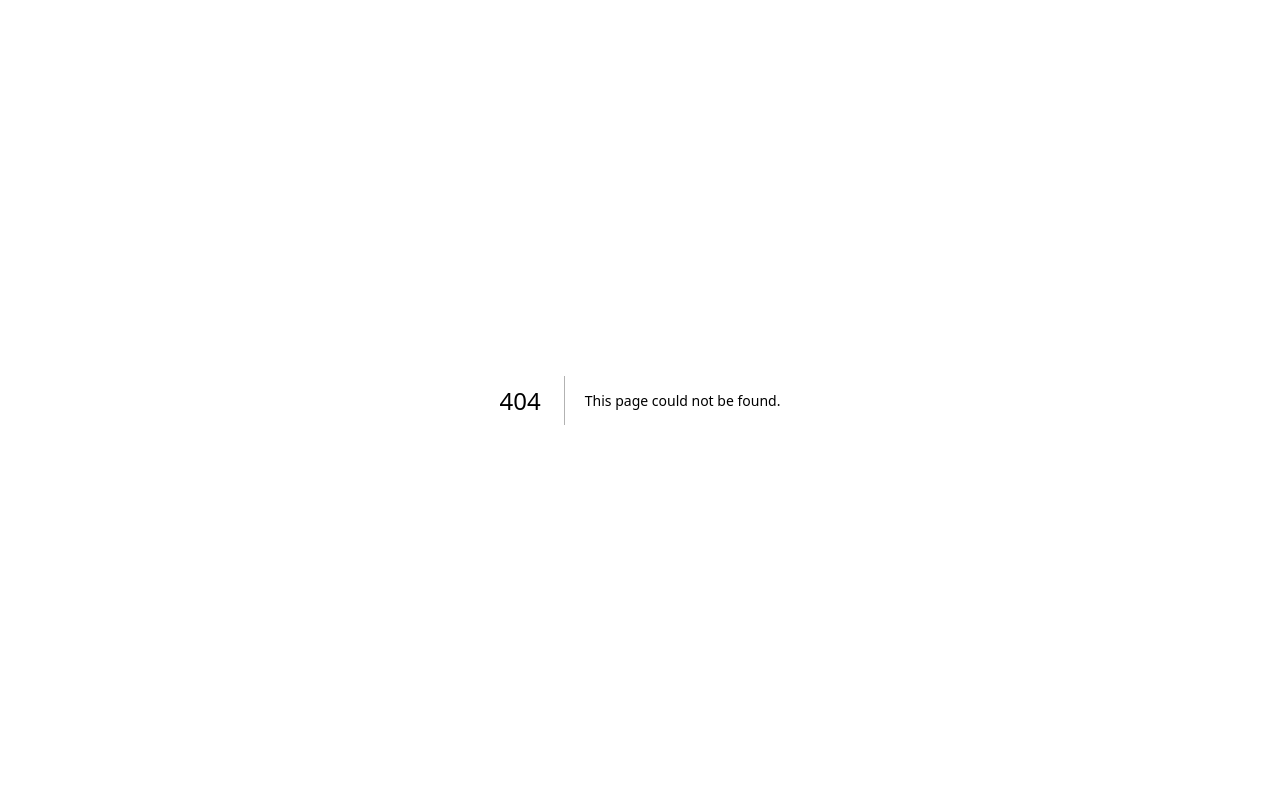
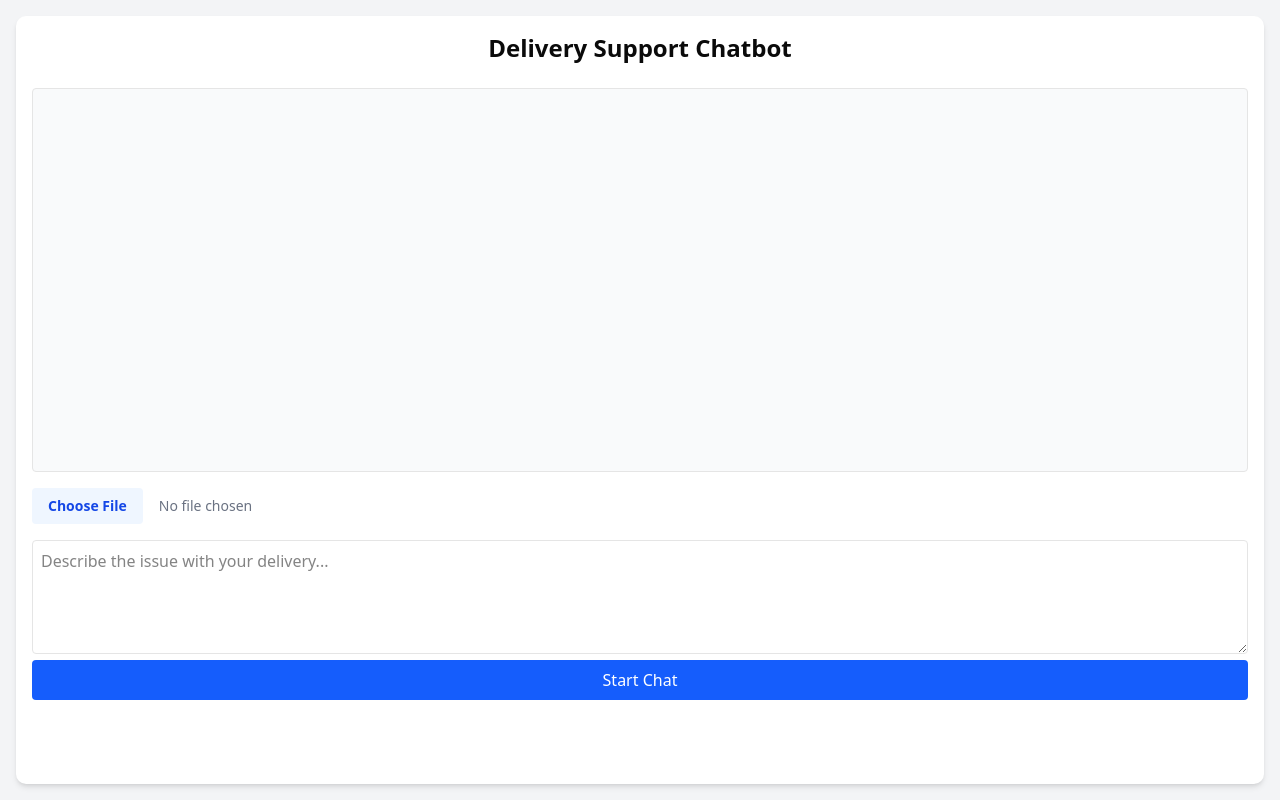
Before and after one commit to Vedant817/Walmart-Sparkathon, a Next.js app in the folder dashboard/: page /dashboard/customer/query in a window 1280 px wide. Before the commit this address had no page. Built offline with nearby package versions, Linux system fonts and the light colour scheme.

Commit message:
Customer Query Page

```diff
--- /dev/null
+++ b/dashboard/src/app/(app)/dashboard/customer/query/page.tsx
@@ -0,0 +1,15 @@
+import React from 'react'
+import ChatInterface from '@/components/customer/QueryChat'
+
+const CustomerQuery = () => {
+    return (
+        <main className="h-screen flex items-center justify-center bg-gray-100 w-screen p-4">
+            <div className="bg-white p-4 rounded-lg shadow-md w-full h-full">
+                <h1 className="text-2xl font-bold mb-6 text-center">Delivery Support Chatbot</h1>
+                <ChatInterface />
+            </div>
+        </main>
+    )
+}
+
+export default CustomerQuery
--- /dev/null
+++ b/dashboard/src/components/customer/QueryChat.tsx
@@ -0,0 +1,198 @@
+'use client';
+import { useState } from 'react';
+import Markdown from 'react-markdown';
+
+interface Message {
+    role: 'user' | 'bot';
+    content: string;
+    mediaUrl?: string;
+}
+
+export default function ChatInterface() {
+    const [messages, setMessages] = useState<Message[]>([]);
+    const [file, setFile] = useState<File | null>(null);
+    const [userMessage, setUserMessage] = useState('');
+    const [uploading, setUploading] = useState(false);
+    const [error, setError] = useState<string | null>(null);
+    const [chatStarted, setChatStarted] = useState(false);
+
+    const handleFileChange = (e: React.ChangeEvent<HTMLInputElement>) => {
+        if (e.target.files && e.target.files[0]) {
+            setFile(e.target.files[0]);
+            setError(null);
+        }
+    };
+
+    const handleSubmit = async (e: React.FormEvent) => {
+        e.preventDefault();
+        if (!file || !userMessage) {
+            setError('Please provide both a message and an image/video.');
+            return;
+        }
+
+        setUploading(true);
+        setError(null);
+
+        try {
+            const formData = new FormData();
+            formData.append('file', file);
+
+            const uploadResponse = await fetch('/api/upload', {
+                method: 'POST',
+                body: formData,
+            });
+
+            const uploadData = await uploadResponse.json();
+
+            if (!uploadResponse.ok) {
+                throw new Error(uploadData.error || 'Upload failed');
+            }
+
+            const chatResponse = await fetch('/api/customer/chat', {
+                method: 'POST',
+                headers: { 'Content-Type': 'application/json' },
+                body: JSON.stringify({
+                    message: userMessage,
+                    mediaUrl: uploadData.url,
+                }),
+            });
+
+            const chatData = await chatResponse.json();
+
+            if (!chatResponse.ok) {
+                throw new Error(chatData.error || 'Chat initiation failed');
+            }
+
+            setMessages([
+                {
+                    role: 'user',
+                    content: userMessage,
+                    mediaUrl: uploadData.url,
+                },
+                {
+                    role: 'bot',
+                    content: `Analysis: ${chatData.analysis}\n\nResponse: ${chatData.reply}`,
+                },
+            ]);
+
+            setChatStarted(true);
+            setFile(null);
+            setUserMessage('');
+        } catch (err) {
+            setError(err instanceof Error ? err.message : 'An error occurred');
+        } finally {
+            setUploading(false);
+        }
+    };
+
+    const handleContinueChat = async (e: React.FormEvent) => {
+        e.preventDefault();
+        if (!userMessage) return;
+
+        try {
+            const chatResponse = await fetch('/api/chat', {
+                method: 'POST',
+                headers: { 'Content-Type': 'application/json' },
+                body: JSON.stringify({
+                    message: userMessage,
+                    mediaUrl: messages.find(m => m.mediaUrl)?.mediaUrl, // Reuse initial media URL
+                }),
+            });
+
+            const chatData = await chatResponse.json();
+
+            if (!chatResponse.ok) {
+                throw new Error(chatData.error || 'Chat continuation failed');
+            }
+
+            setMessages(prev => [
+                ...prev,
+                { role: 'user', content: userMessage },
+                { role: 'bot', content: chatData.reply },
+            ]);
+
+            setUserMessage('');
+        } catch (err) {
+            setError(err instanceof Error ? err.message : 'An error occurred');
+        }
+    };
+
+    return (
+        <div className="space-y-4">
+            <div className="h-96 overflow-y-auto border p-4 rounded bg-gray-50">
+                {messages.map((msg, index) => (
+                    <div
+                        key={index}
+                        className={`mb-4 ${msg.role === 'user' ? 'text-right' : 'text-left'}`}
+                    >
+                        {msg.mediaUrl && (
+                            <div className="mb-2">
+                                {msg.mediaUrl.includes('video') ? (
+                                    <video src={msg.mediaUrl} controls className="max-w-xs mx-auto" />
+                                ) : (
+                                    <img src={msg.mediaUrl} alt="Uploaded media" className="max-w-xs mx-auto" />
+                                )}
+                            </div>
+                        )}
+                        <div
+                            className={`inline-block p-2 rounded ${msg.role === 'user' ? 'bg-blue-100' : 'bg-green-100'}`}
+                        >
+                            <Markdown>{msg.content}</Markdown>
+                        </div>
+                    </div>
+                ))}
+            </div>
+
+            {!chatStarted ? (
+                <form onSubmit={handleSubmit} className="space-y-4">
+                    <div>
+                        <input
+                            type="file"
+                            accept="image/*,video/*"
+                            onChange={handleFileChange}
+                            className="w-full text-sm text-gray-500 file:mr-4 file:py-2 file:px-4 file:rounded file:border-0 file:text-sm file:font-semibold file:bg-blue-50 file:text-blue-700 hover:file:bg-blue-100"
+                        />
+                    </div>
+                    <div>
+                    <textarea
+                        value={userMessage}
+                        onChange={(e) => setUserMessage(e.target.value)}
+                        placeholder="Describe the issue with your delivery..."
+                        className="w-full p-2 border rounded"
+                        rows={4}
+                    />
+                    <button
+                        type="submit"
+                        disabled={uploading}
+                        className="w-full py-2 px-4 bg-blue-600 text-white rounded hover:bg-blue-700 disabled:bg-gray-400 disabled:cursor-not-allowed"
+                    >
+                        {uploading ? 'Processing...' : 'Start Chat'}
+                    </button>
+                    </div>
+                </form>
+            ) : (
+                <form onSubmit={handleContinueChat} className="space-y-4">
+                    <textarea
+                        value={userMessage}
+                        onChange={(e) => setUserMessage(e.target.value)}
+                        placeholder="Continue the conversation..."
+                        className="w-full p-2 border rounded"
+                        rows={4}
+                        disabled={uploading}
+                    />
+                    <button
+                        type="submit"
+                        className="w-full py-2 px-4 bg-blue-600 text-white rounded hover:bg-blue-700 disabled:bg-gray-400 disabled:cursor-not-allowed"
+                        disabled={uploading || userMessage.trim() === ""}
+                    >
+                        {uploading ? 'Sending...' : 'Send'}
+                    </button>
+                </form>
+            )}
+
+            {error && (
+                <p className="text-red-600 text-center">{error}</p>
+            )}
+        </div>
+    );
+}
```
